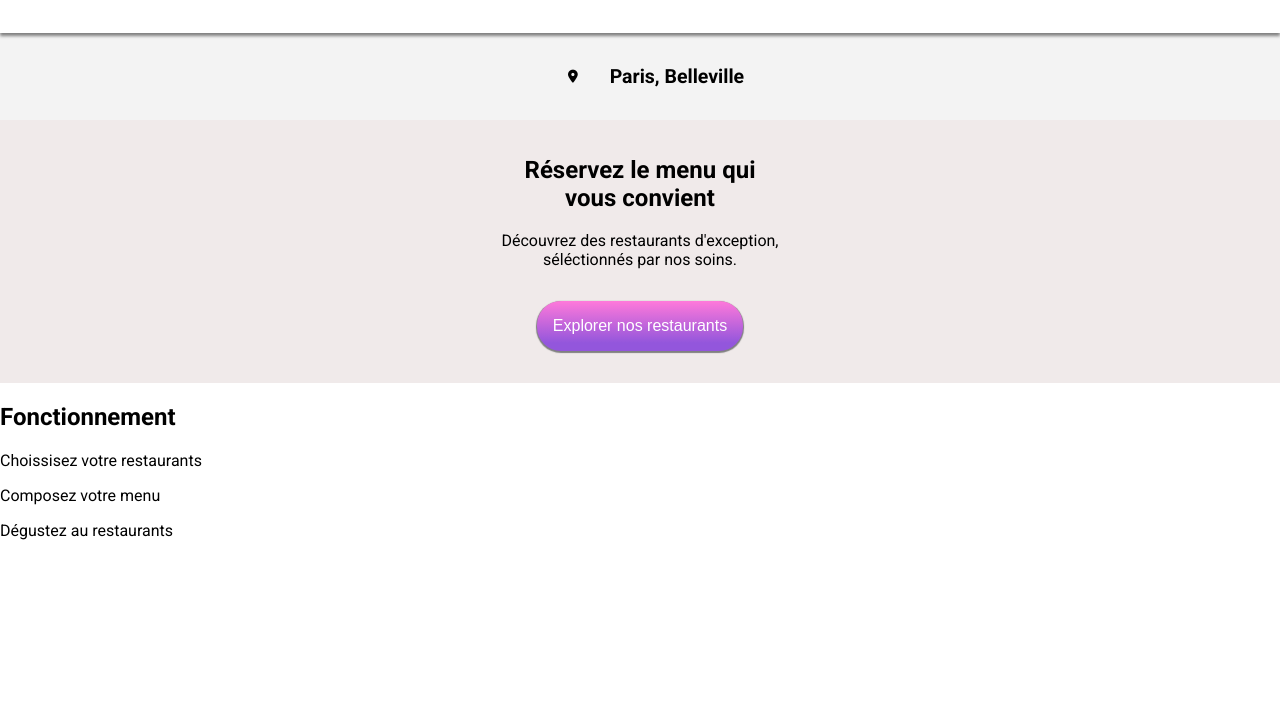
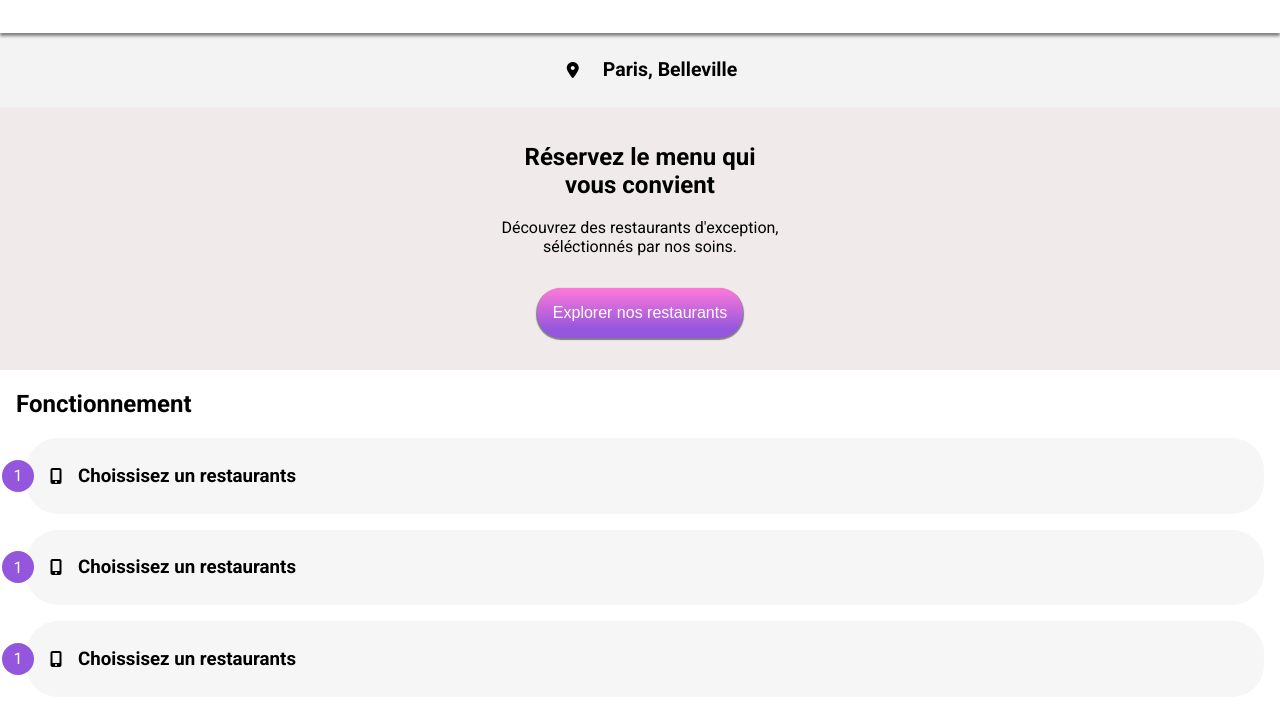
Before and after one commit to Djaoueln/Ohmyfood, a website: page index.html in a window 1280 px wide. Shown: the part 103-816 px from the top of the page. Drawn offline with Linux system fonts and the light colour scheme.

Commit message:
fonction

```diff
--- a/index.html
+++ b/index.html
@@ -31,17 +31,34 @@
     </section>
     <section class="working">
       <h2>Fonctionnement</h2>
-      <div class="working2">
-          <div classe="choose">
-               <p>Choissisez votre restaurants</p>
+         <div class="block">
+            <div class="number">
+               <span>1</span>
+            </div>
+           <i class="fas fa-mobile-alt" aria-hidden="true"></i>
+            <span class="choose">
+                <h3>Choissisez un restaurants</h3>
+           </span>
+         </div>
+         <div class="block">
+          <div class="number">
+             <span>1</span>
           </div>
-          <div class="compose">
-               <p>Composez votre menu</p>
-          </div>
-          <div class="taste">
-               <p>Dégustez au restaurants</p>
-          </div>
-      </div>
+         <i class="fas fa-mobile-alt" aria-hidden="true"></i>
+          <span class="choose">
+              <h3>Choissisez un restaurants</h3>
+         </span>
+       </div>
+       <div class="block">
+        <div class="number">
+           <span>1</span>
+        </div>
+       <i class="fas fa-mobile-alt" aria-hidden="true"></i>
+        <span class="choose">
+            <h3>Choissisez un restaurants</h3>
+       </span>
+     </div>
+
     </section>
 
 
--- /dev/null
+++ b/sass/base.scss
@@ -0,0 +1,9 @@
+*
+   {
+       box-sizing: border-box;
+    }
+body
+    {
+        margin: 0px;
+        font-family: 'Roboto', sans-serif;
+    }
--- /dev/null
+++ b/sass/layout/header.scss
@@ -0,0 +1,8 @@
+/* HEADER */
+header {
+    background-color: white;
+    text-align: center;
+    padding: 2rem;
+    box-shadow: 0px 3px 3px 0px grey;
+    position: relative;
+  }
--- a/style.scss
+++ b/style.scss
@@ -1,23 +1,9 @@
-*
-   {
-       box-sizing: border-box;
-    }
-body
-    {
-        margin: 0px;
-        font-family: 'Roboto', sans-serif;
-    }
-/* HEADER */
+@import "./sass/base.scss";
+@import "./sass/layout/header.scss";
 
-header
-   {
-      background-color: white;
-       text-align: center;
-       padding: 2rem;
-       box-shadow: 0px 3px 3px 0px grey;
-       position: relative;
-   }
-main .search-city
+
+
+.search-city
    {
      background-color: #f3f3f3;
      padding: 0.3rem;
@@ -25,11 +11,13 @@ main .search-city
      display: flex;
      align-items: center;
      justify-content: center;
+     i{
+      padding: 1.5rem ;
+      font-size:medium;
+    }
    }
-.fa-solid
-   {
-     padding: 2rem ;
-   }
+
+
 /* RESEARCH */
 
 main .research
@@ -58,3 +46,40 @@ button:hover
       opacity: 0.8;
    }
 /* WORKING */
+.working
+   {
+      padding: 0rem 1rem 1rem 1rem
+   }
+.block
+  {
+     display: flex;
+     margin-bottom: 1rem;
+     border-radius: 2rem;
+     background-color: #f6f6f6;
+     margin-left: 10px;
+     padding: 0.5rem;
+     align-items: center;
+
+
+   }
+.block i
+   {
+      display: flex;
+      align-items: center;
+      padding: 1rem;
+      text-align: center;
+   }
+.number
+   {
+      display: flex;
+      border-radius: 50%;
+      background-color: rgb(147,86,220);
+      color: white;
+      width: 2rem;
+      height: 2rem;
+      position:absolute;
+      place-items: center;
+      justify-content: center;
+      left: 2px;
+
+   }
```
Also changed, not shown: style.css, 1 other file.
